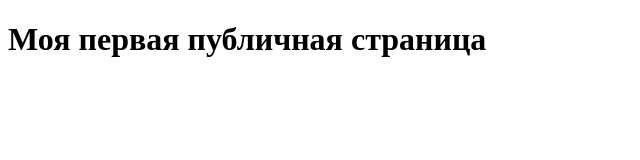
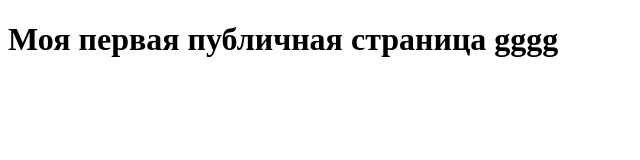
Before and after one commit to Noobachyo/mySyte, a plain HTML site: page index.html in a window 1280 px wide. Shown: the whole page, without its empty margins (0-640 px from the left). Drawn offline with Linux system fonts and the light colour scheme.

```diff
--- a/index.html
+++ b/index.html
@@ -6,6 +6,8 @@
     <title>Публичная страница</title>
 </head>
 <body>
-    <h1>Моя первая публичная страница</h1>
+    <h1>Моя первая публичная страница
+        gggg
+    </h1>
 </body>
 </html>
```
